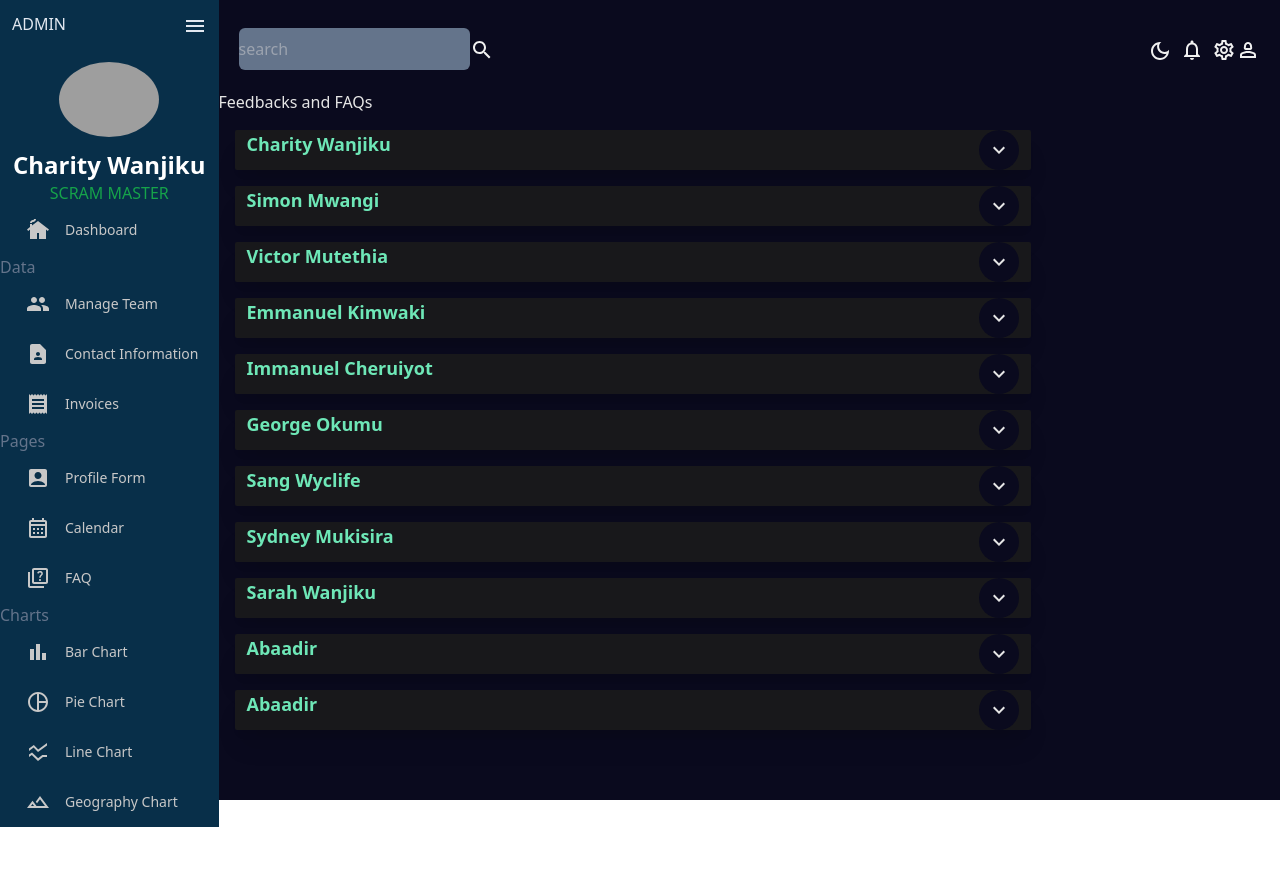
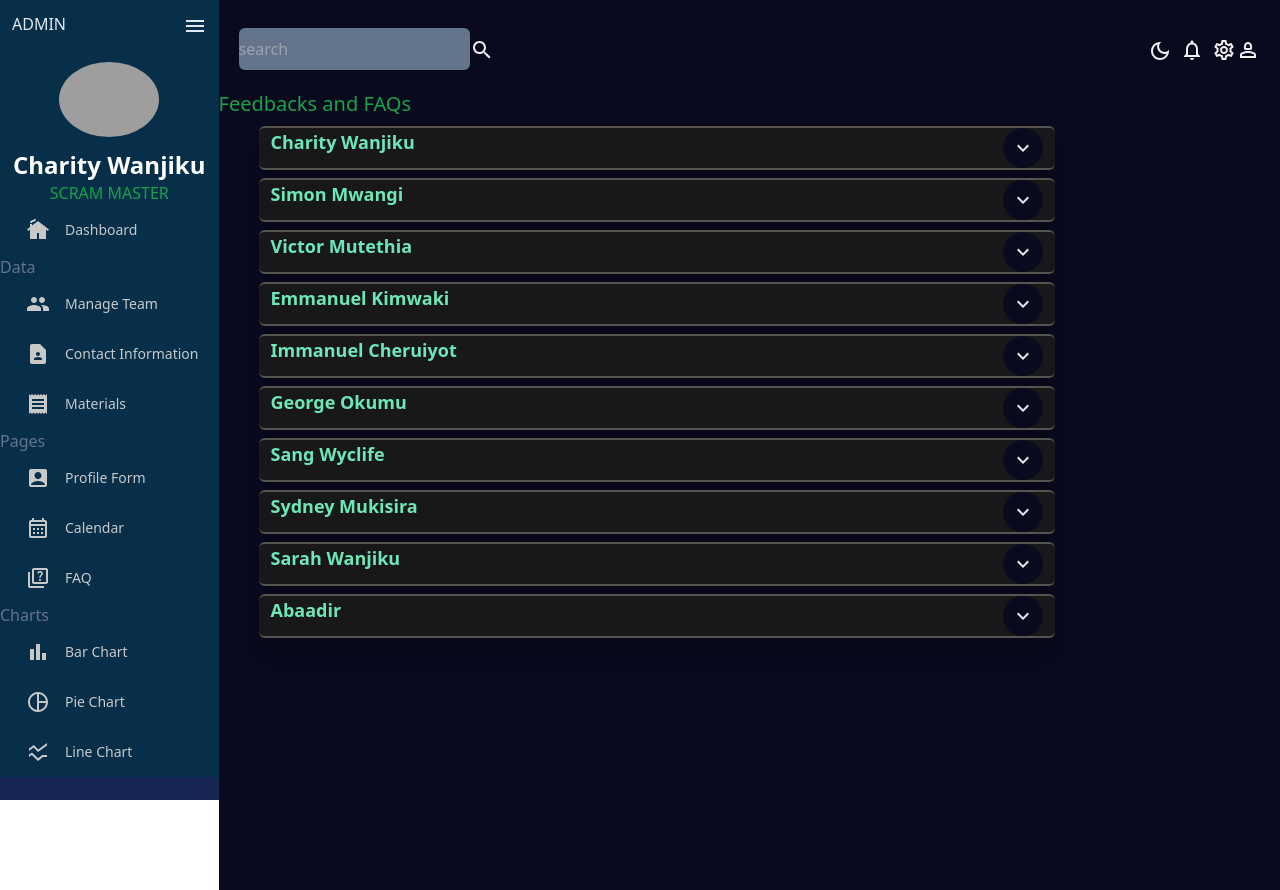
Before and after one commit to charitywanjiku/PETWILL, a React (Vite) app: page /FAQ in a window 1280 px wide. Before the commit the page ends 827 px from the top, so only its background shows below. Built offline with nearby package versions, Linux system fonts and the light colour scheme; data requests are answered from the project's data file; grey boxes are pictures that could not be loaded.

Commit message:
some changes

```diff
--- a/src/App.jsx
+++ b/src/App.jsx
@@ -6,6 +6,7 @@ import { Route, Routes } from "react-router-dom";
 import Pie from "./components/Charts/PieChart";
 import Line from "./components/Charts/Line";
 import FAQ from "./components/FAQ.jsx";
+import GeoChart from "./components/Charts/GeoChart.jsx";
 function App () {
   const darkTheme=UseTheme()
   const toggleColor=UpdateTheme()
@@ -19,10 +20,11 @@ function App () {
       <main className="content">
       <TopNav toggleColor={toggleColor} darkTheme={darkTheme}/>
       <Routes>
-        <Route path="/Bar" element={<Bar/>}/>
+        <Route path="/Bar" element={<Bar ThemeStyles={ThemeStyles}/>}/>
         <Route path="/Pie" element={<Pie/>}/>
         <Route path="/Line" element={<Line/>}/>
         <Route path="/FAQ" element={<FAQ ThemeStyles={ThemeStyles}/>}/>
+        <Route path="/Geography" element={<GeoChart ThemeStyles={ThemeStyles}/>}/>
       </Routes>
       </main>
 
--- a/src/components/Charts/BarChart.jsx
+++ b/src/components/Charts/BarChart.jsx
@@ -1,11 +1,11 @@
 import { ResponsiveBar } from "@nivo/bar"
 import { SalesBar as data } from "../Data/MockData"
 import { Box } from "@mui/material"
-function Bar() {
+function Bar({ThemeStyles}) {
   return (
     <>
-    <Box class="h-3/4 w-full p-7">
-    <h1 className='text-slate-300'>Bar Chart</h1>
+    <Box class="h-screen w-full p-3 text-xl" style={ThemeStyles}>
+    <h1 className='text-slate-300 font-semibold'>Bar Chart to display the rate of supply of products</h1>
     <ResponsiveBar
         data={data}
         keys={[
@@ -26,7 +26,7 @@ function Bar() {
 
         ]}
         indexBy="County"
-        margin={{ top: 20, right: 130, bottom: 50, left: 60 }}
+        margin={{ top: 20, right: 130, bottom: 60, left: 60 }}
         padding={0.3}
         valueScale={{ type: 'linear' }}
         indexScale={{ type: 'band', round: true }}
--- a/src/components/FAQ.jsx
+++ b/src/components/FAQ.jsx
@@ -22,16 +22,17 @@ fetch('http://localhost:3000/Feedbacks')
     },[])
     console.log(feedbacks)
   return (
-    <div>
-    <h1>Feedbacks and FAQs</h1>
+    <div className='h-screen' style={ThemeStyles}>
+    <h1 className='text-xl text-green-600'>Feedbacks and FAQs</h1>
     <div>
        {
 feedbacks.map((feeds,index)=>{
     return(
-        <div className='accordition flex rounded-sm shadow-xl justify-between pl-3 pr-3 bg-zinc-900 w-3/4 m-4' key={index}>
+        <div onClick={()=>toggleCollapsed(index)} className='accordition flex rounded-md shadow-xl justify-between ml-10 mt-2 pl-3 pr-3 bg-zinc-900 w-3/4  border-stone-600 border-y-2' key={index}>
         <div className={feeds.isCollapsed?"maxHeight":"minHeight"}>
         <h3 className="text-lg text-emerald-300 font-semibold">{feeds.Name}</h3>
         <h5  className={feeds.isCollapsed?"Visible":"Unvisible"}>{feeds.Feedback}</h5></div>
+
         <div>
   <button onClick={()=>toggleCollapsed(index)}>
 <IconButton style={ThemeStyles}>
@@ -40,6 +41,7 @@ feedbacks.map((feeds,index)=>{
 
         </button>
         </div>
+
         </div>
     )
 })
--- a/src/components/SideBar.jsx
+++ b/src/components/SideBar.jsx
@@ -113,9 +113,9 @@ function SideBar() {
      <Box>
         <Item
         icon={<ReceiptIcon/>}
-        title="Invoices"
+        title="Materials"
         onClick={()=>setSelected(!isSelected)}
-        to="/Invoice"
+        to="/Item"
       />
      </Box>
 
@@ -169,14 +169,7 @@ function SideBar() {
         to="/Line"
       />
      </Box>
-     <Box>
-        <Item
-        icon={<TerrainOutlinedIcon/>}
-        title="Geography Chart"
-        onClick={()=>setSelected(!isSelected)}
-        to="/Geography"
-      />
-     </Box>
+
      </Box>
 </Box>
 
--- a/src/components/TopNav.jsx
+++ b/src/components/TopNav.jsx
@@ -7,6 +7,7 @@ import NotificationsOutlinedIcon from '@mui/icons-material/NotificationsOutlined
 import SettingsOutlinedIcon from '@mui/icons-material/SettingsOutlined';
 import Person2OutlinedIcon from '@mui/icons-material/Person2Outlined';
 import DarkModeOutlinedIcon from '@mui/icons-material/DarkModeOutlined';
+import { Link } from 'react-router-dom';
 
 function TopNav({toggleColor,darkTheme}) {
   const ThemeStyles={
@@ -18,7 +19,7 @@ return (
     <Box  class="flex justify-between mt-2 p-5" style={ThemeStyles} >
     {/*searchbar*/}
     <Box class="flex">
-      <input className="text-slate-700 bg-slate-500 rounded-md" placeholder="search"/>
+      <input className="text-slate-700 relative bg-slate-500 rounded-md" placeholder="search"/>
       <IconButton style={ThemeStyles} class="text-slate-700">
         <SearchOutlinedIcon />
       </IconButton>
@@ -36,7 +37,10 @@ return (
         <SettingsOutlinedIcon />
       </IconButton>
       <IconButton class="text-neutral-800" style={ThemeStyles}>
-        <Person2OutlinedIcon />
+      <Link to="/Profile">
+      <Person2OutlinedIcon />
+      </Link>
+
       </IconButton>
     </Box>
   </Box>
--- a/src/db.json
+++ b/src/db.json
@@ -27,7 +27,7 @@
 {
     "id":6,
     "Name":"George Okumu",
-    "Feedback":"Very affordable compared to o"
+    "Feedback":"Very affordable compared to other companies"
 },
 {
     "id":7,
@@ -48,11 +48,7 @@
     "id":10,
     "Name":"Abaadir",
     "Feedback":"Which areas you Located?"
-},
-{
-    "id":11,
-    "Name":"Abaadir",
-    "Feedback":"Which areas you Located?"
 }
+
     ]
 }
--- a/src/index.css
+++ b/src/index.css
@@ -16,7 +16,8 @@
     height: 100vh;
 }
 .maxHeight{
-height:8rem
+height:8rem;
+
 }
 .minHeight{
 height:min-content
@@ -24,11 +25,13 @@ height:min-content
 .Visible{
     display: block;
     margin-top: 2rem;
+    color:white
 }
 .Unvisible{
     display:none
 }
 .accordition{
-    transition: 0.5s;
+    transition-delay: 0.5s;
+    cursor:pointer
 
 }
```
